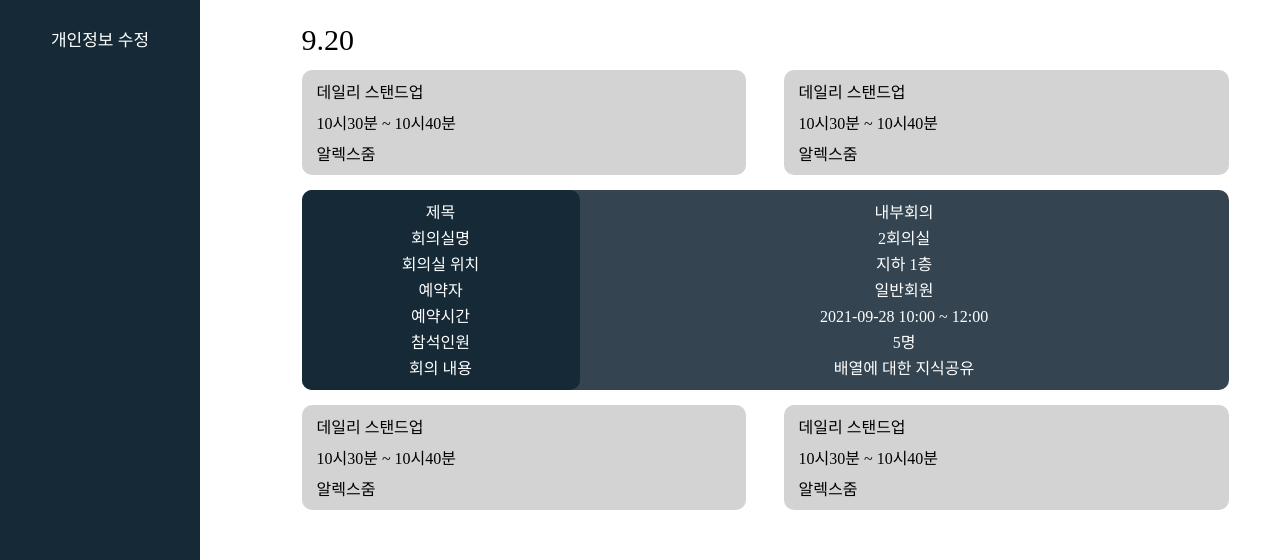
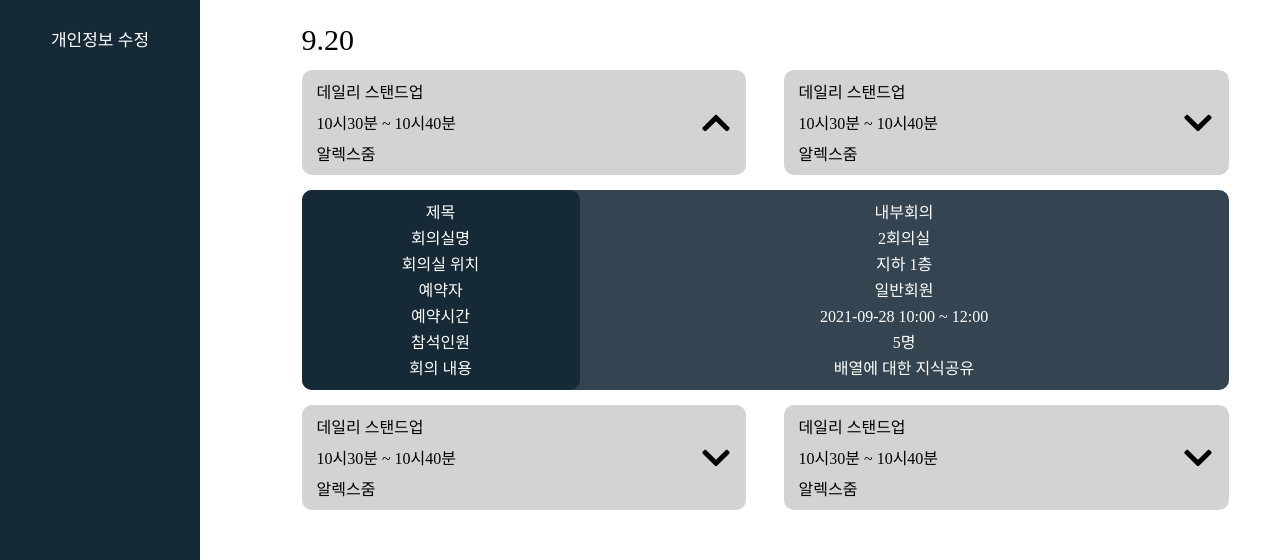
Before and after one commit to hjang212/mypage, a React (Create React App) app: page / in a window 1280 px wide. Shown: the part 161-721 px from the top of the page. Built offline with nearby package versions, Linux system fonts and the light colour scheme.

Commit message:
eighth commit w/ arrow-icons added fontawesome

```diff
--- a/src/components/MyPage.js
+++ b/src/components/MyPage.js
@@ -1,9 +1,11 @@
 import styled from "styled-components";
+import { FontAwesomeIcon } from "@fortawesome/react-fontawesome";
+import { faChevronDown, faChevronUp } from "@fortawesome/free-solid-svg-icons";
+const IconSize = "2x";
 const MainContainer = styled.div`
   width: auto;
   margin-left: 250px;
 `;
-
 const SubContainer = styled.div`
   width: 90%;
   max-width: 1000px;
@@ -22,12 +24,23 @@ const DateContainer = styled.div`
 `;
 
 const OverviewBox = styled.div`
+  display: flex;
   width: 48%;
   height: 105px;
   background-color: lightgray;
   border-radius: 10px;
   margin-top: 15px;
   font-size: 16px;
+`;
+
+const OverviewBoxDetails = styled.div`
+  font-size: 16px;
+  width: 90%;
+`;
+
+const OverviewBoxIcon = styled.div`
+  display: flex;
+  align-items: center;
 `;
 
 const P = styled.p`
@@ -85,14 +98,24 @@ const MyPage = () => {
           <DateContainer>9.20</DateContainer>
           <OverviewContainer>
             <OverviewBox>
+              <OverviewBoxDetails>
                 <P>데일리 스탠드업</P>
                 <P>10시30분 ~ 10시40분</P>
                 <P>알렉스줌</P>
+              </OverviewBoxDetails>
+              <OverviewBoxIcon>
+                <FontAwesomeIcon icon={faChevronUp} size={IconSize} />
+              </OverviewBoxIcon>
             </OverviewBox>
             <OverviewBox>
+              <OverviewBoxDetails>
                 <P>데일리 스탠드업</P>
                 <P>10시30분 ~ 10시40분</P>
                 <P>알렉스줌</P>
+              </OverviewBoxDetails>
+              <OverviewBoxIcon>
+                <FontAwesomeIcon icon={faChevronDown} size={IconSize} />
+              </OverviewBoxIcon>
             </OverviewBox>
           </OverviewContainer>
           <DetailedContainer>
@@ -121,14 +144,24 @@ const MyPage = () => {
           </DetailedContainer>
           <OverviewContainer>
             <OverviewBox>
+              <OverviewBoxDetails>
                 <P>데일리 스탠드업</P>
                 <P>10시30분 ~ 10시40분</P>
                 <P>알렉스줌</P>
+              </OverviewBoxDetails>
+              <OverviewBoxIcon>
+                <FontAwesomeIcon icon={faChevronDown} size={IconSize} />
+              </OverviewBoxIcon>
             </OverviewBox>
             <OverviewBox>
+              <OverviewBoxDetails>
                 <P>데일리 스탠드업</P>
                 <P>10시30분 ~ 10시40분</P>
                 <P>알렉스줌</P>
+              </OverviewBoxDetails>
+              <OverviewBoxIcon>
+                <FontAwesomeIcon icon={faChevronDown} size={IconSize} />
+              </OverviewBoxIcon>
             </OverviewBox>
           </OverviewContainer>
         </SubContainer>
```
Lines whose indentation alone changed are shown as unchanged.
